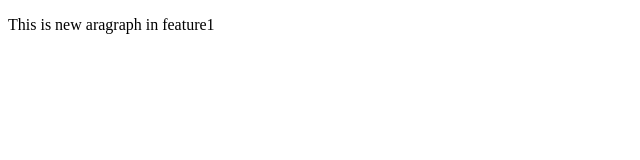
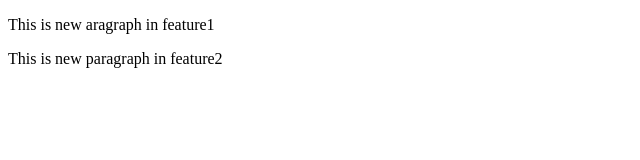
Before and after one commit to ManapragadaHitesh/LocalDemo, a plain HTML site: page Index.html in a window 1280 px wide. Shown: the whole page, without its empty margins (0-640 px from the left). Drawn offline with Linux system fonts and the light colour scheme.

Commit message:
Add second feature

```diff
--- a/Index.html
+++ b/Index.html
@@ -5,6 +5,7 @@
     <meta name="viewport" content="width=device-width, initial-scale=1.0">
     <title>Document</title>
     <p>This is new aragraph in feature1</p>
+    <p>This is new paragraph in feature2</p>
 </head>
 <body>
 
```
